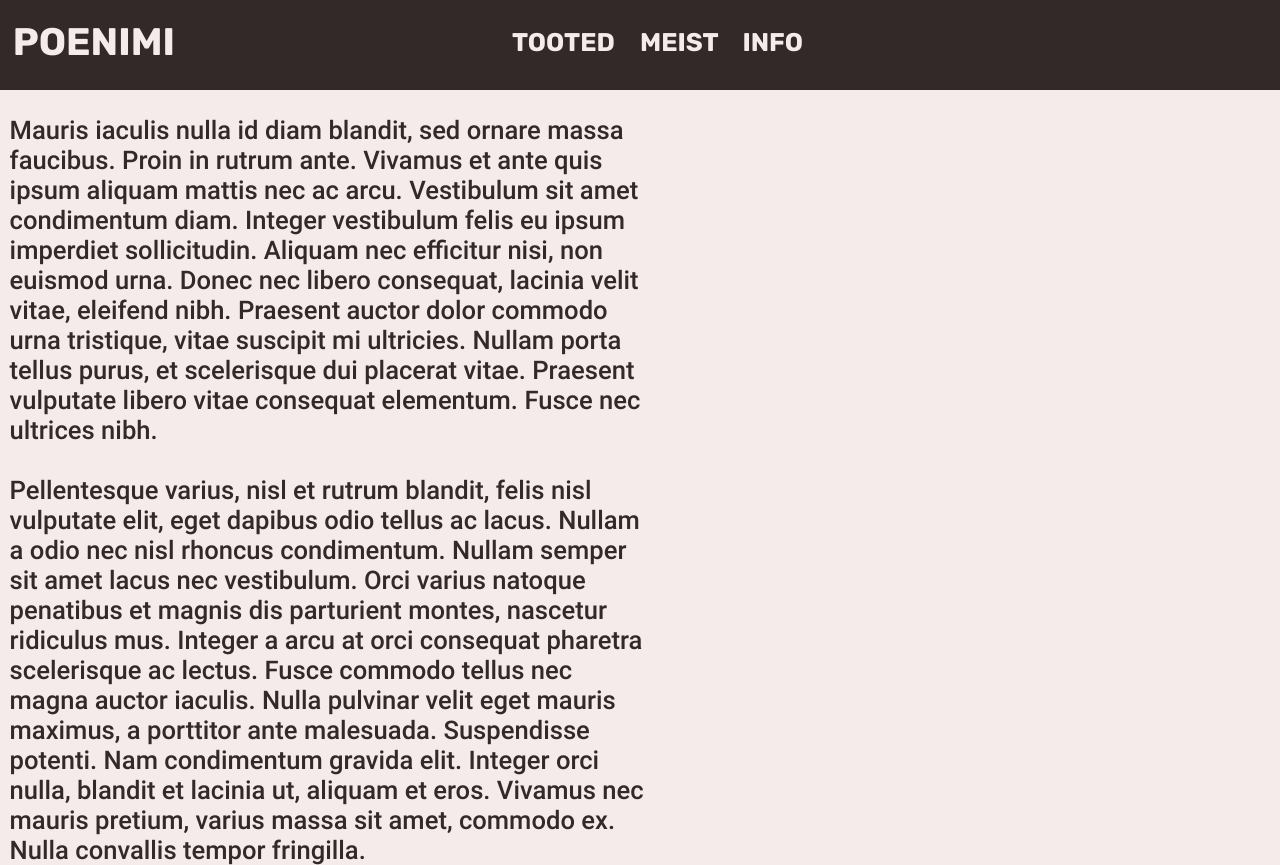
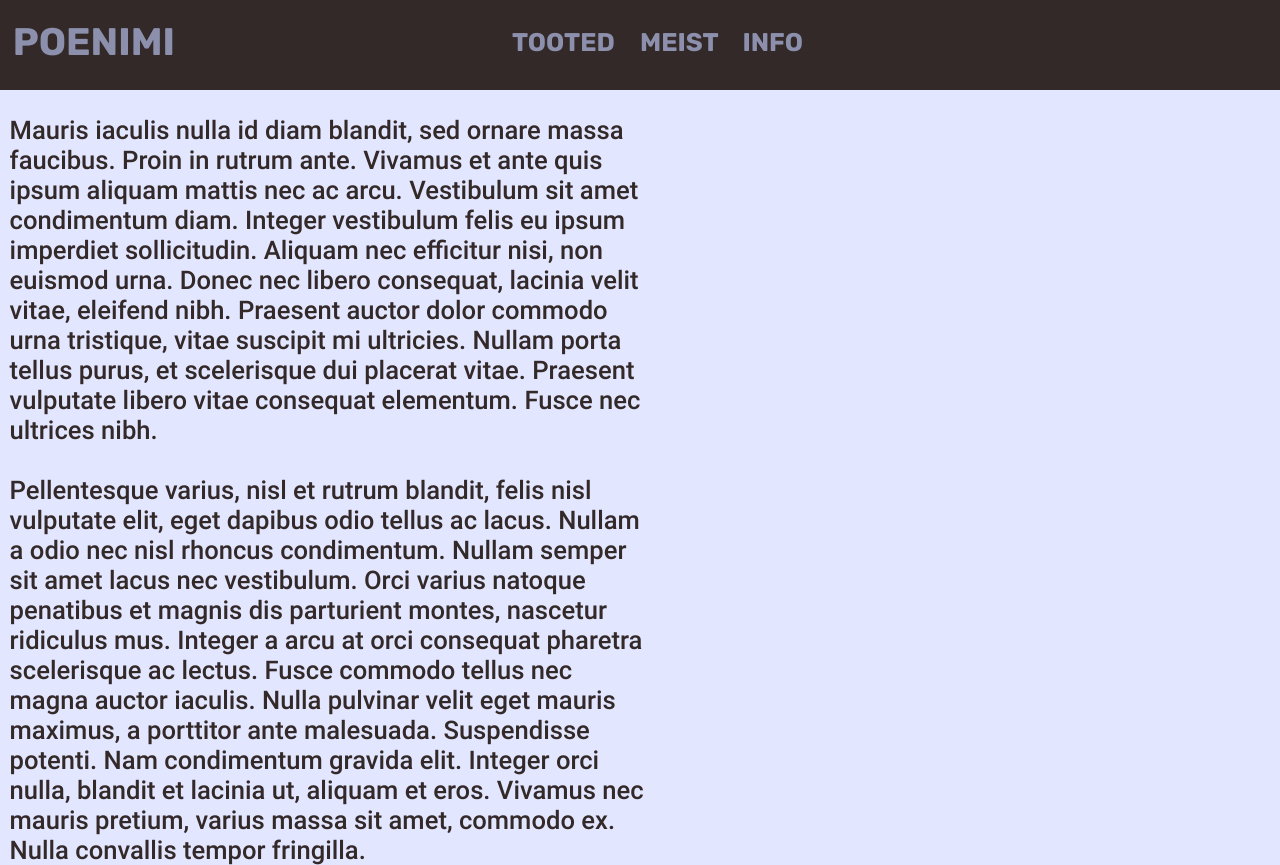
Before and after one commit to rainervana/mmr_veebileht, a plain HTML site: page meist.html in a window 1280 px wide. Drawn offline with Linux system fonts and the light colour scheme.

Commit message:
Update style.css

```diff
--- a/style.css
+++ b/style.css
@@ -14,7 +14,7 @@ a {
 }
 
 body {
-    background-color: rgb(245, 235, 235);
+    background-color: rgb(227, 230, 255);
 }
 
 #rectangle{
@@ -34,7 +34,7 @@ body {
     left: 1vw;
     font-family: "Rubik";
     font-size: 3vw;
-    color: rgb(245, 235, 235);
+    color: rgb(140, 144, 173);
 }
 
 
@@ -45,7 +45,7 @@ h2 {
     margin: auto;
     font-family: "Rubik";
     font-size: 2vw;
-    color: rgb(245, 235, 235);
+    color: rgb(140, 144, 173);
 }
 
 #meist {
```
